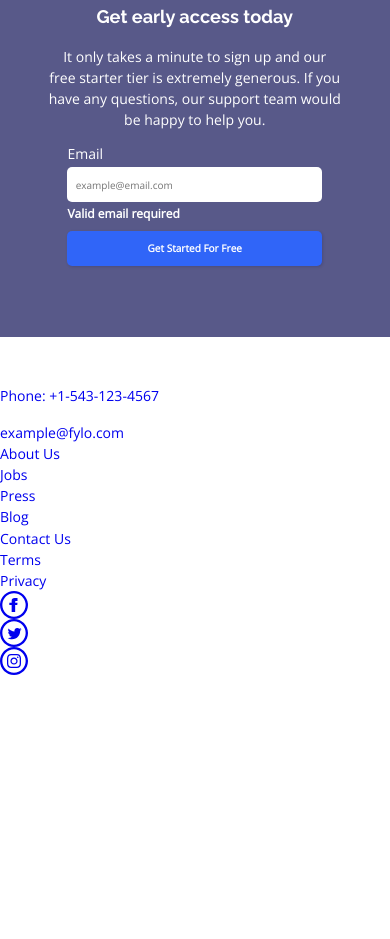
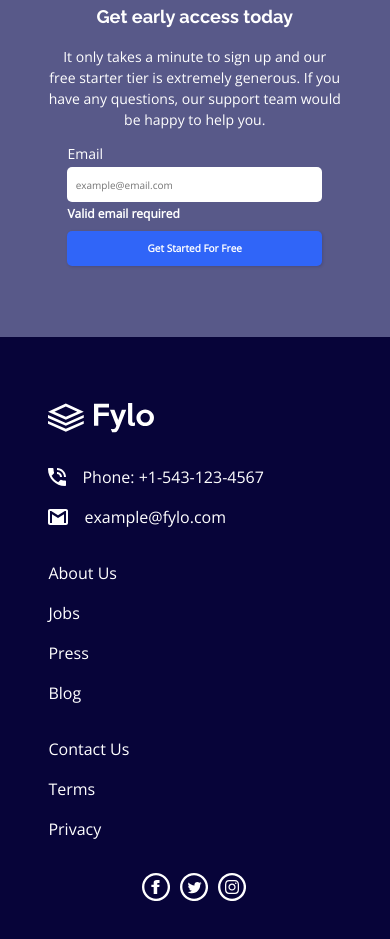
Before and after one commit to DocForLoop/fylo-landing-page, a website built with Vite: page index.html in a window 390 px wide. Shown: the part 1938-2877 px from the top of the page. Before the commit the page ends 2613 px from the top, so only its background shows below. Built offline with nearby package versions, Linux system fonts and the light colour scheme.

Commit message:
Add mobile footer styles

```diff
--- a/index.html
+++ b/index.html
@@ -157,40 +157,58 @@
         </section>
       </main>
 
-      <footer>
-        <img src="/src/assets/images/logo-white.svg"
-              alt="Home of Fylo" width="105" height="30" loading="lazy" decoding="async">
+      <footer class="footer">
+        <a class="footer__logo-link" href="">
+          <img class="footer__logo" src="/src/assets/images/logo-white.svg"
+                alt="Home of Fylo" width="105" height="30" loading="lazy" decoding="async">
+        </a>
 
-        <div>
-          <section aria-label="Contact info">
-            <div class="footer__contact-items">
-              <img class="footer__tel-icon" src="/src/assets/images/icon-phone.svg" alt="" width="18" height="18">
-              <a class="footer__link" href="tel:+15431234567">Phone: +1-543-123-4567</a>
+        <div class="footer__content-wrapper">
+          <section class="footer__contact-info" aria-label="Contact info">
+            <div class="footer__contact-item">
+              <img class="footer__tel-icon" src="/src/assets/images/icon-phone.svg"
+                    alt="" width="18" height="18">
+              <a class="footer__contact-link" href="tel:+15431234567">Phone: +1-543-123-4567</a>
             </div>
 
-            <div class="footer__contact-items">
-              <img class="footer__mail-icon" src="/src/assets/images/icon-email.svg" alt="" width="20" height="16">
-              <a class="footer__link" href="mailto:example@fylo.com">example@fylo.com</a>
+            <div class="footer__contact-item">
+              <img class="footer__mail-icon" src="/src/assets/images/icon-email.svg"
+                    alt="" width="20" height="16">
+              <a class="footer__contact-link" href="mailto:example@fylo.com">example@fylo.com</a>
             </div>
           </section>
 
-          <nav aria-label="Footer">
-            <ul>
-              <li><a href="#">About Us</a></li>
-              <li><a href="#">Jobs</a></li>
-              <li><a href="#">Press</a></li>
-              <li><a href="#">Blog</a></li>
-              <li><a href="#">Contact Us</a></li>
-              <li><a href="#">Terms</a></li>
-              <li><a href="#">Privacy</a></li>
+          <nav class="footer__nav" aria-label="Footer">
+            <ul class="footer__nav-list">
+              <li class="footer__nav-item footer__nav-item--about">
+                <a class="footer__nav-link" href="#">About Us</a>
+              </li>
+              <li class="footer__nav-item footer__nav-item--jobs">
+                <a class="footer__nav-link" href="#">Jobs</a>
+              </li>
+              <li class="footer__nav-item footer__nav-item--press">
+                <a class="footer__nav-link" href="#">Press</a>
+              </li>
+              <li class="footer__nav-item footer__nav-item--blog">
+                <a class="footer__nav-link" href="#">Blog</a>
+              </li>
+              <li class="footer__nav-item footer__nav-item--contact">
+                <a class="footer__nav-link" href="#">Contact Us</a>
+              </li>
+              <li class="footer__nav-item footer__nav-item--terms">
+                <a class="footer__nav-link" href="#">Terms</a>
+              </li>
+              <li class="footer__nav-item footer__nav-item--privacy">
+                <a class="footer__nav-link" href="#">Privacy</a>
+              </li>
             </ul>
           </nav>
 
-          <nav aria-label="Social">
+          <nav class="footer__social-nav" aria-label="Social">
             <ul class="footer__social-list">
               <li>
-                <a class="footer__social-links"  href="https://www.facebook.com" aria-label="Fylo on Facebook">
-                  <svg class="footer__social-icons" aria-hidden="true" width="28" height="28" viewBox="0 0 24 24">
+                <a class="footer__social-link"  href="https://www.facebook.com" aria-label="Fylo on Facebook">
+                  <svg class="footer__social-icon" aria-hidden="true" width="28" height="28" viewBox="0 0 24 24">
                     <path fill="currentColor" d="M12 2c5.514 0 10 4.486 10 10s-4.486
                     10-10 10-10-4.486-10-10 4.486-10 10-10zm0-2c-6.627
                     0-12 5.373-12 12s5.373 12 12 12 12-5.373 12-12-5.373-12-12-12zm-2
@@ -199,8 +217,8 @@
                 </a>
               </li>
               <li>
-                <a class="footer__social-links" href="https://www.twitter.com" aria-label="Fylo on Twitter">
-                  <svg class="footer__social-icons" aria-hidden="true" width="28" height="28" viewBox="0 0 24 24">
+                <a class="footer__social-link" href="https://www.twitter.com" aria-label="Fylo on Twitter">
+                  <svg class="footer__social-icon" aria-hidden="true" width="28" height="28" viewBox="0 0 24 24">
                     <path fill="currentColor" d="M12 2c5.514 0 10 4.486 10
                     10s-4.486 10-10 10-10-4.486-10-10 4.486-10 10-10zm0-2c-6.627
                     0-12 5.373-12 12s5.373 12 12 12 12-5.373 12-12-5.373-12-12-12zm6.5
@@ -213,8 +231,8 @@
                 </a>
               </li>
               <li>
-                <a class="footer__social-links" href="https://www.instagram.com" aria-label="Fylo on Instagram">
-                  <svg class="footer__social-icons" aria-hidden="true" width="28" height="28" viewBox="0 0 24 24">
+                <a class="footer__social-link" href="https://www.instagram.com" aria-label="Fylo on Instagram">
+                  <svg class="footer__social-icon" aria-hidden="true" width="28" height="28" viewBox="0 0 24 24">
                     <path fill="currentColor" d="M12 2c5.514 0 10 4.486 10 10s-4.486 10-10 10-10-4.486-10-10
                     4.486-10 10-10zm0-2c-6.627 0-12 5.373-12 12s5.373 12 12 12 12-5.373 12-12-5.373-12-12-12zm0
                     7.082c1.602 0 1.792.006 2.425.035 1.627.074 2.385.845 2.46 2.459.028.633.034.822.034
--- a/src/scss/components/footer/_footer-layout.scss
+++ b/src/scss/components/footer/_footer-layout.scss
@@ -1 +1,43 @@
 @use '@scss/global/functions' as *;
+
+.footer {
+    display: flex;
+    flex-direction: column;
+    row-gap: fluid(32, 37, 375, 1440);
+
+    &__content-wrapper {
+        display: flex;
+        flex-direction: column;
+        row-gap: 32px;
+    }
+
+    &__contact-info {
+        display: flex;
+        flex-direction: column;
+        row-gap: 16px;
+    }
+
+    &__contact-item {
+        display: flex;
+        align-items: center;
+        column-gap: 16px;
+    }
+
+    &__nav-list {
+        display: grid;
+        row-gap: 16px;
+        grid-template-areas:
+        "ab"
+        "jo"
+        "pr"
+        "bl"
+        "co"
+        "te"
+        "pri";
+    }
+
+    &__social-list {
+        display: flex;
+        column-gap: 10px;
+    }
+}
--- a/src/scss/components/footer/_footer.scss
+++ b/src/scss/components/footer/_footer.scss
@@ -1,2 +1,117 @@
 @use '@scss/global/functions' as *;
 @use '@scss/global/mixins' as m;
+
+.footer {
+    background-color: var(--clr-primary);
+    padding-inline-start: fluid(48, 80, 375, 1440);
+    padding-inline-end: fluid(48, 261, 375, 1440);
+    padding-block-start: fluid(65, 92, 375, 1440);
+    padding-block-end: fluid(42, 86, 375, 1440);
+    font-size: var(--fs-footer);
+
+    &__logo-link {
+        inline-size: fluid(105, 135, 375, 1440);
+
+        &:focus-visible {
+            outline: rem(2) solid var(--clr-hover);
+            outline-offset: rem(3);
+        }
+    }
+
+    &__logo {
+        inline-size: fluid(105, 135, 375, 1440, rem);
+        block-size: fluid(30, 39, 375, 1440, rem);
+    }
+
+    &__tel-icon {
+        inline-size: rem(18);
+        block-size: rem(18);
+    }
+
+    &__mail-icon {
+        inline-size: rem(20);
+        block-size: rem(16);
+    }
+
+    &__contact-link {
+        color: var(--clr-light);
+        transition: color 0.3s ease;
+
+        &:hover {
+            color: var(--clr-hover);
+        }
+
+        &:focus-visible {
+            outline: rem(2) solid var(--clr-hover);
+            outline-offset: rem(3);
+        }
+    }
+
+    &__nav-item--about {
+        grid-area: ab;
+    }
+
+    &__nav-item--jobs {
+        grid-area: jo;
+    }
+
+    &__nav-item--press {
+        grid-area: pr;
+    }
+
+    &__nav-item--blog {
+        grid-area: bl;
+        margin-block-end: 16px;
+    }
+
+    &__nav-item--contact {
+        grid-area: co;
+    }
+
+    &__nav-item--terms {
+        grid-area: te;
+    }
+
+    &__nav-item--privacy {
+        grid-area: pri;
+    }
+
+    &__nav-link {
+        color: var(--clr-light);
+        transition: color 0.3s ease;
+
+        &:hover {
+            color: var(--clr-hover);
+        }
+
+        &:focus-visible {
+            outline: rem(2) solid var(--clr-hover);
+            outline-offset: rem(3);
+        }
+    }
+
+    &__social-nav {
+        align-self: center;
+    }
+
+    &__social-link {
+        color: var(--clr-light);
+        display: inline-block;
+        border-radius: rem(5);
+        transition: color 0.3s ease;
+
+        &:hover {
+            color: var(--clr-hover);
+        }
+
+        &:focus-visible {
+            outline: rem(2) solid var(--clr-hover);
+            outline-offset: rem(4);
+        }
+    }
+
+    &__social-icon {
+        inline-size: fluid(28, 32, 375, 1440, rem);
+        block-size: fluid(28, 32, 375, 1440, rem);
+    }
+}
--- a/src/scss/components/main/_main.scss
+++ b/src/scss/components/main/_main.scss
@@ -167,7 +167,7 @@
         box-shadow: rem(1) rem(1) rem(3) 0 var(--clr-input-shadow-secondary);
 
         &:focus-visible {
-            outline: rem(3) solid var(--clr-accent-link);
+            outline: rem(2) solid var(--clr-accent-link);
         }
     }
 }
```
